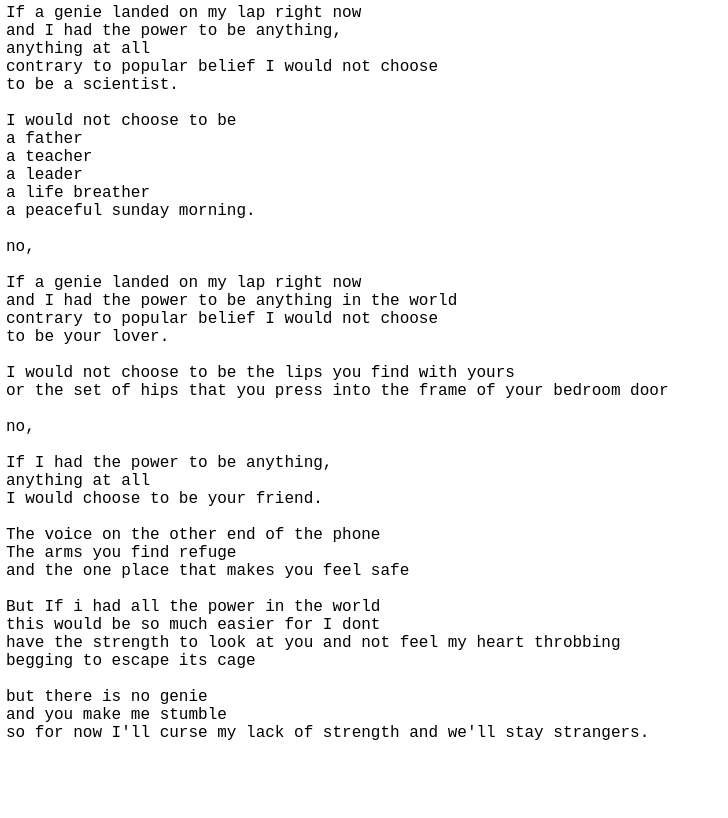
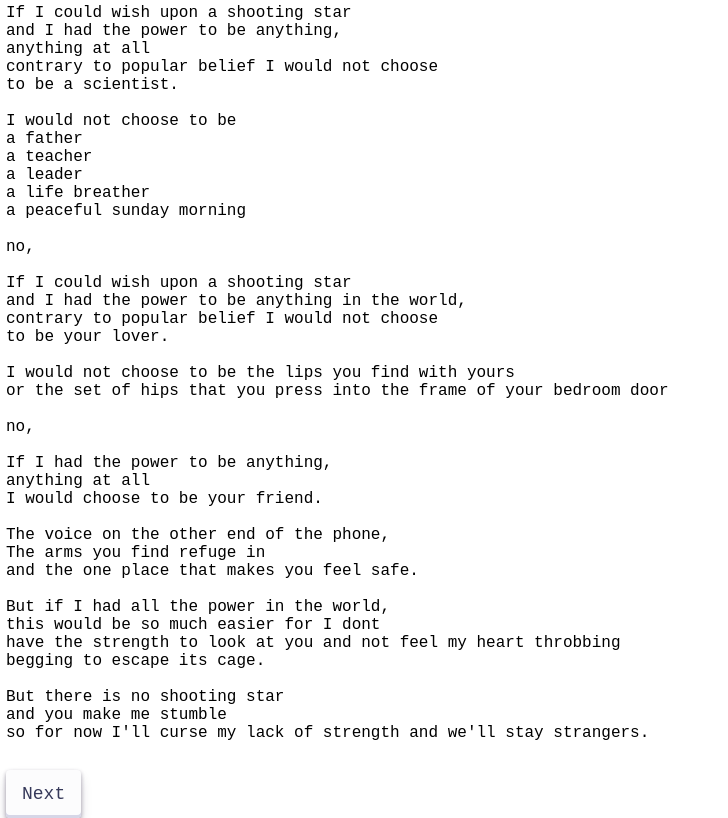
Before and after one commit to Stringpeas/Genie, a plain HTML site: page index.html in a window 1280 px wide. Shown: the whole page, without its empty margins (0-728 px from the left). Drawn offline with Linux system fonts and the light colour scheme.

Commit message:
Add files via upload

```diff
--- a/index.html
+++ b/index.html
@@ -2,14 +2,14 @@
 
 <html>
 	<head>
-		<title>Genie :)</title>
+		<title>Catalogue of Regrets</title>
         <link rel="stylesheet" href="style.css">
 	</head>
 
 	<body>
 
-        <p>
-            If a genie landed on my lap right now<br>
+        <p id = "theText">
+            If I could wish upon a shooting star<br>
             and I had the power to be anything,<br>
             anything at all<br>
             contrary to popular belief I would not choose<br>
@@ -20,12 +20,12 @@
             a teacher<br>
             a leader<br>
             a life breather<br>
-            a peaceful sunday morning.<br>
+            a peaceful sunday morning<br>
             <br>
             no,<br>
             <br>
-            If a genie landed on my lap right now<br>
-            and I had the power to be anything in the world<br>
+            If I could wish upon a shooting star<br>
+            and I had the power to be anything in the world,<br>
             contrary to popular belief I would not choose<br>
             to be your lover.<br>
             <br>
@@ -38,16 +38,16 @@
             anything at all<br>
             I would choose to be your friend.<br>
             <br>
-            The voice on the other end of the phone<br>
-            The arms you find refuge<br>
-            and the one place that makes you feel safe<br>
+            The voice on the other end of the phone,<br>
+            The arms you find refuge in<br>
+            and the one place that makes you feel safe.<br>
             <br>
-            But If i had all the power in the world<br>
+            But if I had all the power in the world,<br>
             this would be so much easier for I dont<br>
             have the strength to look at you and not feel my heart throbbing<br>
-            begging to escape its cage<br>
+            begging to escape its cage.<br>
             <br>
-            but there is no genie<br>
+            But there is no shooting star<br>
             and you make me stumble<br>
             so for now I'll curse my lack of strength and we'll stay strangers.<br>
         </p>
@@ -55,6 +55,10 @@
         <h1>I love you</h1>
         <h1>You are loved</h1>
 
+        <button class="button-30" role="button" onclick = "next()">Next</button>
+
+        <script src="script.js"></script>
+
 	</body>
 
 </html>
--- /dev/null
+++ b/script.js
@@ -0,0 +1,36 @@
+currentArrayValue = 0;
+
+
+let strings = [];
+
+strings.push(
+
+    "From pebbles and sticks I began the<br>\
+    creation of my city<br>\
+    <br>\
+    A flourishing metropolis<br>\
+    that ran on the fuel of fear<br>\
+    <br>\
+    Stores built from denial<br>\
+    Skyscrapers molded by sorrow<br>\
+    Roads paved with blame<br>\
+    <br>\
+    It's crazy to think<br>\
+    This city I thought was impenetrable<br>\
+    <br>\
+    Collapsed into rubble<br>\
+    The second your stubble<br>\
+    touched my lips"
+
+)
+
+
+
+function next() {
+
+    if(strings[currentArrayValue] != null){
+        document.getElementById("theText").innerHTML = strings[currentArrayValue];
+        currentArrayValue = currentArrayValue + 1;
+    }
+
+}
--- a/style.css
+++ b/style.css
@@ -28,3 +28,50 @@ h1{
     font-size:10px;
     color:white;
 }
+
+
+/* CSS */
+.button-30 {
+  align-items: center;
+  appearance: none;
+  background-color: #FCFCFD;
+  border-radius: 4px;
+  border-width: 0;
+  box-shadow: rgba(45, 35, 66, 0.4) 0 2px 4px,rgba(45, 35, 66, 0.3) 0 7px 13px -3px,#D6D6E7 0 -3px 0 inset;
+  box-sizing: border-box;
+  color: #36395A;
+  cursor: pointer;
+  display: inline-flex;
+  font-family: "JetBrains Mono",monospace;
+  height: 48px;
+  justify-content: center;
+  line-height: 1;
+  list-style: none;
+  overflow: hidden;
+  padding-left: 16px;
+  padding-right: 16px;
+  position: relative;
+  text-align: left;
+  text-decoration: none;
+  transition: box-shadow .15s,transform .15s;
+  user-select: none;
+  -webkit-user-select: none;
+  touch-action: manipulation;
+  white-space: nowrap;
+  will-change: box-shadow,transform;
+  font-size: 18px;
+}
+
+.button-30:focus {
+  box-shadow: #D6D6E7 0 0 0 1.5px inset, rgba(45, 35, 66, 0.4) 0 2px 4px, rgba(45, 35, 66, 0.3) 0 7px 13px -3px, #D6D6E7 0 -3px 0 inset;
+}
+
+.button-30:hover {
+  box-shadow: rgba(45, 35, 66, 0.4) 0 4px 8px, rgba(45, 35, 66, 0.3) 0 7px 13px -3px, #D6D6E7 0 -3px 0 inset;
+  transform: translateY(-2px);
+}
+
+.button-30:active {
+  box-shadow: #D6D6E7 0 3px 7px inset;
+  transform: translateY(2px);
+}
```
